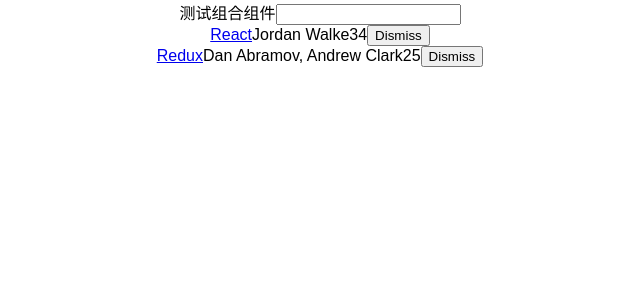
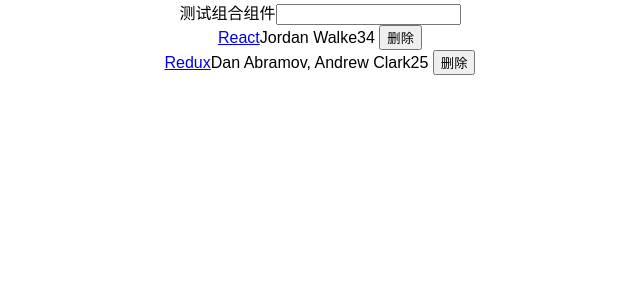
Before and after one commit to panasamsara/hackernews, a React (Create React App) app: page / in a window 1280 px wide. Shown: the top 300 px of the page, without its empty margins (320-960 px from the left). Built offline with nearby package versions, Linux system fonts and the light colour scheme.

Commit message:
button组件

```diff
--- a/src/App.js
+++ b/src/App.js
@@ -1,6 +1,7 @@
 import React, { Component } from 'react';
 import './App.css';
 import Search from './Search.js'
+import Button from './Button.js'
 
 const list = [
   {
@@ -74,14 +75,10 @@
             </span>
             <span>{item.author}</span>
             <span>{item.num_comments}</span>
-            <span>{item.points}</span>
+            <span>{item.points} </span>
             <span>
-              <button
-                onClick={() => onDismiss(item.objectID)}
-                type="button"
-              > Dismiss
-                    </button>
-                  </span>
+                <Button onClick={ ()=>onDismiss(item.objectID) }>删除</Button>
+            </span>
         </div> )}
       </div>
     )
--- /dev/null
+++ b/src/Button.js
@@ -0,0 +1,14 @@
+import React, { Component } from 'react'
+
+class Button extends Component{
+    render(){
+        const {onClick, className, children} = this.props
+        return (
+            <button onClick={onClick} className={className} type='button'>
+                {children}
+            </button>
+        )
+    }
+}
+
+export default Button
```
